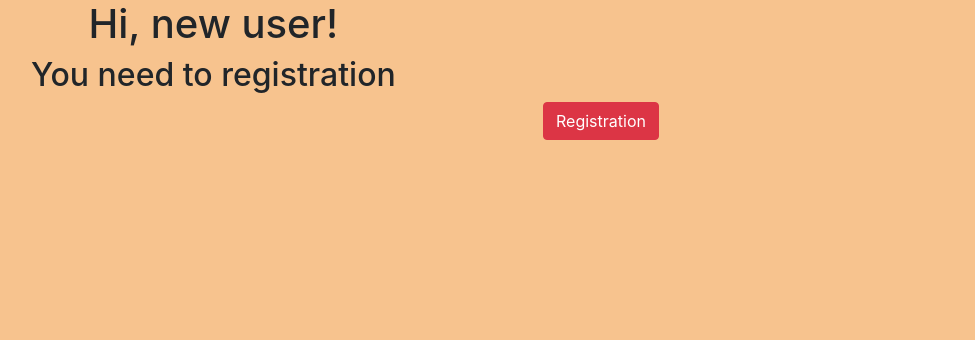
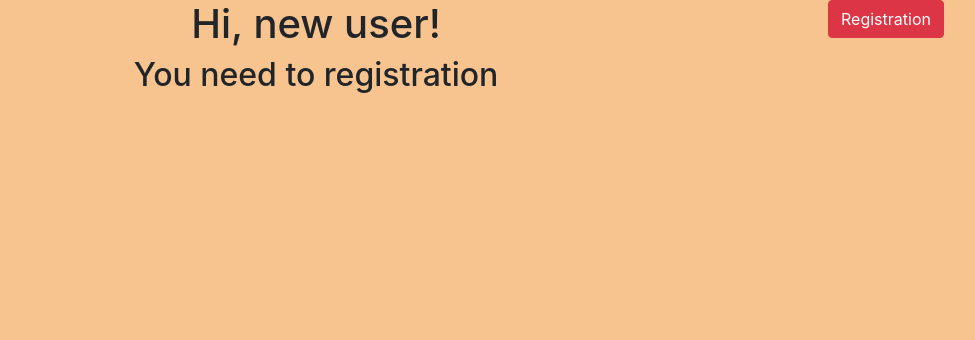
Before and after one commit to kris986/rep_for_jenkins, a Flask app: template app/templates/personal_page.html in a window 1280 px wide. Shown: the part 127-467 px from the top of the page, without its empty margins (39-1014 px from the left). Run offline with Flask 2, Linux system fonts and the light colour scheme; the template is opened without the code that fills it, so the values that code supplies are empty; parts of the project's set-up code (start-up, migrations or seed data) failed here and were passed over; some libraries are stand-ins or nearby versions.

Commit message:
style & personal page

```diff
--- a/app/static/style.css
+++ b/app/static/style.css
@@ -108,6 +108,14 @@ min-height: 100%;
 padding: 5px;
 }
 
+#add-dog{
+margin: 15px;
+}
+
+#user-block{
+padding: 15px;
+}
+
 #main-page-border{
 background-image: url('pointer_border.jpg');
 background-size: cover;
@@ -145,8 +153,6 @@ footer {
   min-height: 100px;
   padding: 1rem;
 color: #e6d393;
-
-
 }
 main {
 min-height: calc(100vh - 200px);
--- a/app/templates/personal_page.html
+++ b/app/templates/personal_page.html
@@ -2,44 +2,52 @@
 {% extends "base.html" %}
 {% block content %}
 <div class="container">
+    {% if not session %}
     <div class="row">
-        {% if not session %}
-        <div class="site-wrapper-inner">
+        <div class="col-md-6">
             <h1>Hi, new user!</h1>
             <h2>You need to registration</h2>
         </div>
-        <div class="col-md-12">
+        <div class="col-md-6">
             <a class="btn btn-danger" href="registration" role="button">Registration</a>
         </div>
+    </div>
     {% else %}
-        <div class="site-wrapper">
-            <div class="site-wrapper-inner">
-                <img src="{{ url_for('users_files', filename='/users_files/1.jpg') }}">
-                <img src="users_files/22_46635228_orig_.jpeg">
+    <div id="user-block" class="row">
+        <div class="col">
+            <img height="150" src="{{ url_for('static', filename='users_files/1.jpg') }}">
             {% if path_to_pic %}
             <p>{{ path_to_pic }}</p>
             <div><img src="{{path_to_pic}}"></div>
             {% else %}
             <form enctype="multipart/form-data" method="post">
                 <div class="form-group">
-                        <input type="file" accept="image/*" name="file">
+                    <label class="btn btn-secondary active">
+                        <input type="file" class="form-control-file" accept="image/*" name="file">
+                        Example file input
+                    </label>
+                    <button class="btn btn-danger" type="submit">Upload file</button>
                 </div>
-                    <button type="submit">Upload file</button>
             </form>
+        </div>
+        <div class="col">
             {% endif %}
             <h1>Hi, {{username }},</h1>
             <h2>from {{ city }}</h2>
+        </div>
 
     </div>
-        </div>
-        <div class="col-1">
+    <div class="container">
         {% if not dogs %}
-            <h2>U haven't any dog</h2>
+        <div class="row"><h2 class="display-4">You haven't any dog</h2></div>
         {% else %}
-            <h2>My dogs</h2>
+        <h2 class="display-4">My dogs</h2>
+        <div class="row">
             {% for dog in dogs %}
+            {% set count_dogs= loop.length %}
+            <div id="dog-card" class="col-lg-3 col-md-4 col-sm-6 col-12 py-3 px-lg-5 border bg-info">
+                <img src="https://picsum.photos/300/300/?gravity=east" class="img-fluid" alt="Responsive image">
                 <h3 class="petname">{{ dog.pet_name }}</h3>
-            <div class="col-1">
                 <div class="info">
                     {{ dog.breed }}<br>
                     {{ dog.kennel }}<br>
@@ -47,16 +55,19 @@
                 </div>
             </div>
             {% endfor %}
+        </div>
         {% endif %}
-
+    </div>
+    <div class="conteiner">
+        <div class="row">
             {% if message %}
             <div class="alert alert-success" role="alert">{{ message }}</div>
             {% else %}
             {% endif %}
-            <div class="col-md-12">
+            <div id="add-dog" class="col-md-12">
                 <a class="btn btn-danger" href="add-dog" role="button">Want to add my dog</a>
+            </div>
         </div>
         {% endif %}
     </div>
-</div>
     {% endblock %}
```
Also changed, not shown: app/templates/upload.html (added, +20 -0 lines). Lines whose indentation alone changed are shown as unchanged.
